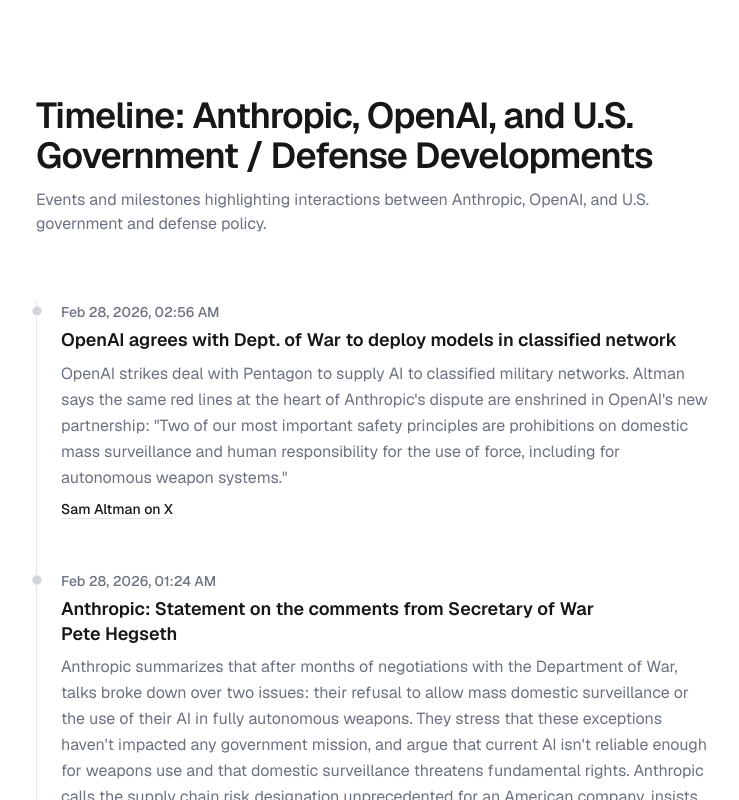
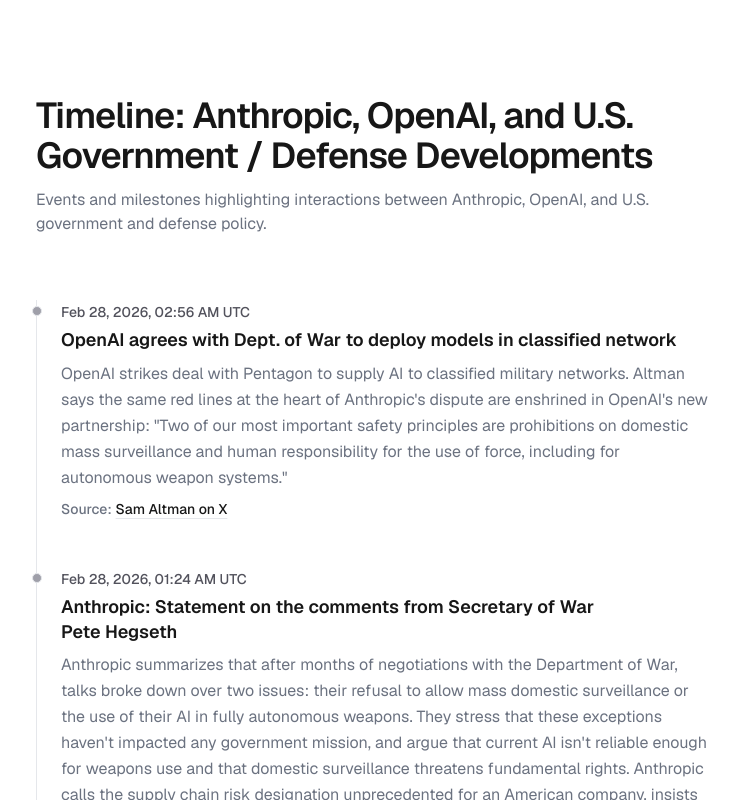
Before and after one commit to VladSez/anthropic-timeline, a Next.js app: page / in a window 1280 px wide. Shown: the top 800 px of the page, without its empty margins (268-1007 px from the left). Built offline with nearby package versions, Linux system fonts and the light colour scheme.

Commit message:
Refactor event display in page.tsx to improve date formatting and styling, including UTC indication and updated source link presentation for better clarity.

```diff
--- a/app/page.tsx
+++ b/app/page.tsx
@@ -80,17 +80,20 @@
         <ol className="relative border-l border-border">
           {events.map((event, i) => (
             <li key={i} className="mb-12 ml-6 last:mb-0">
-              <div className="absolute -left-[5px] mt-1.5 h-2.5 w-2.5 rounded-full border border-border bg-accent" />
-              <time className="text-sm font-medium text-muted">
-                {typeof event.date === "string"
-                  ? new Date(event.date).toLocaleString(undefined, {
+              <div className="absolute -left-[5px] mt-1.5 h-2.5 w-2.5 rounded-full border border-border bg-zinc-400" />
+              <time
+                className="text-sm font-medium text-zinc-600"
+                dateTime={event.date}
+              >
+                {new Date(event.date).toLocaleString(undefined, {
                   year: "numeric",
                   month: "short",
                   day: "numeric",
                   hour: "2-digit",
                   minute: "2-digit",
-                    })
-                  : ""}
+                  timeZone: "UTC",
+                })}{" "}
+                UTC
               </time>
               <h2 className="mt-1 text-lg font-semibold leading-snug text-pretty">
                 {event.title}
@@ -98,14 +101,17 @@
               <p className="mt-2 leading-relaxed text-muted text-pretty">
                 {event.summary}
               </p>
+              <div className="mt-2 flex items-center text-sm text-muted gap-1">
+                <span className="font-medium">Source:</span>
                 <a
                   href={event.source}
                   target="_blank"
                   rel="noopener noreferrer"
-                className="mt-2 inline-block text-sm font-medium text-foreground underline decoration-border underline-offset-4 transition-colors hover:decoration-foreground"
+                  className="font-medium text-foreground underline decoration-border underline-offset-4 transition-colors hover:decoration-foreground"
                 >
                   {event.sourceLabel}
                 </a>
+              </div>
             </li>
           ))}
         </ol>
```
Lines whose indentation alone changed are shown as unchanged.
